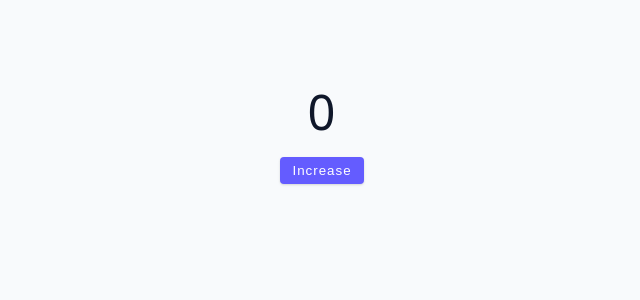
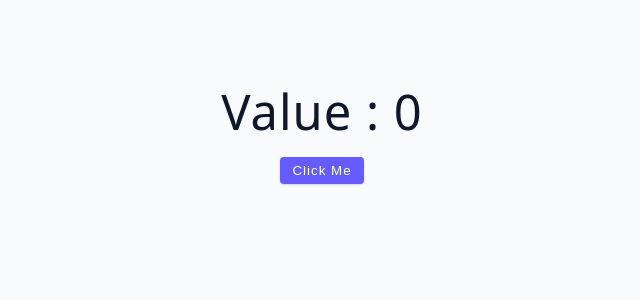
Before and after one commit to Fathi-Amine/react-learning, a React (Vite) app in the folder react-advanced/: page / in a window 1280 px wide. Shown: the top 300 px of the page, without its empty margins (318-958 px from the left). Built offline with nearby package versions, Linux system fonts and the light colour scheme.

Commit message:
code example of why we need useEffect

```diff
--- a/react-advanced/src/App.jsx
+++ b/react-advanced/src/App.jsx
@@ -1,4 +1,4 @@
-import Starter from './concepts/useState/Examples/05-useState-cotcha.jsx'
+import Starter from './concepts/useEffect/examples/01-code-example.jsx'
 function App() {
 
   return (
--- /dev/null
+++ b/react-advanced/src/concepts/useEffect/examples/01-code-example.jsx
@@ -0,0 +1,20 @@
+import { useState } from 'react';
+
+const CodeExample = () => {
+    const [value, setValue] = useState(0);
+    const sayHello = () => {
+        console.log('hello there');
+        // be careful
+        // setValue(value + 1);
+    };
+    sayHello();
+    return (
+        <div>
+            <h1>value : {value}</h1>
+            <button className='btn' onClick={() => setValue(value + 1)}>
+                click me
+            </button>
+        </div>
+    );
+};
+export default CodeExample;
```
